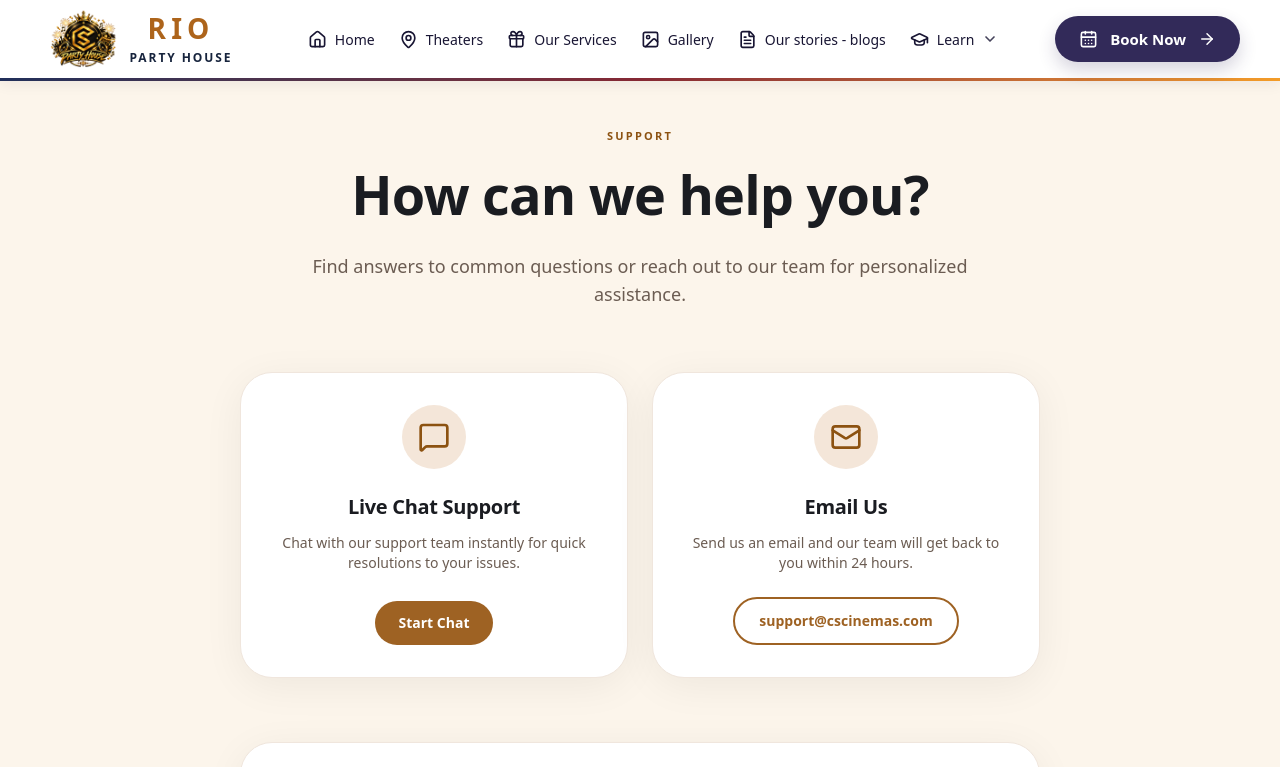
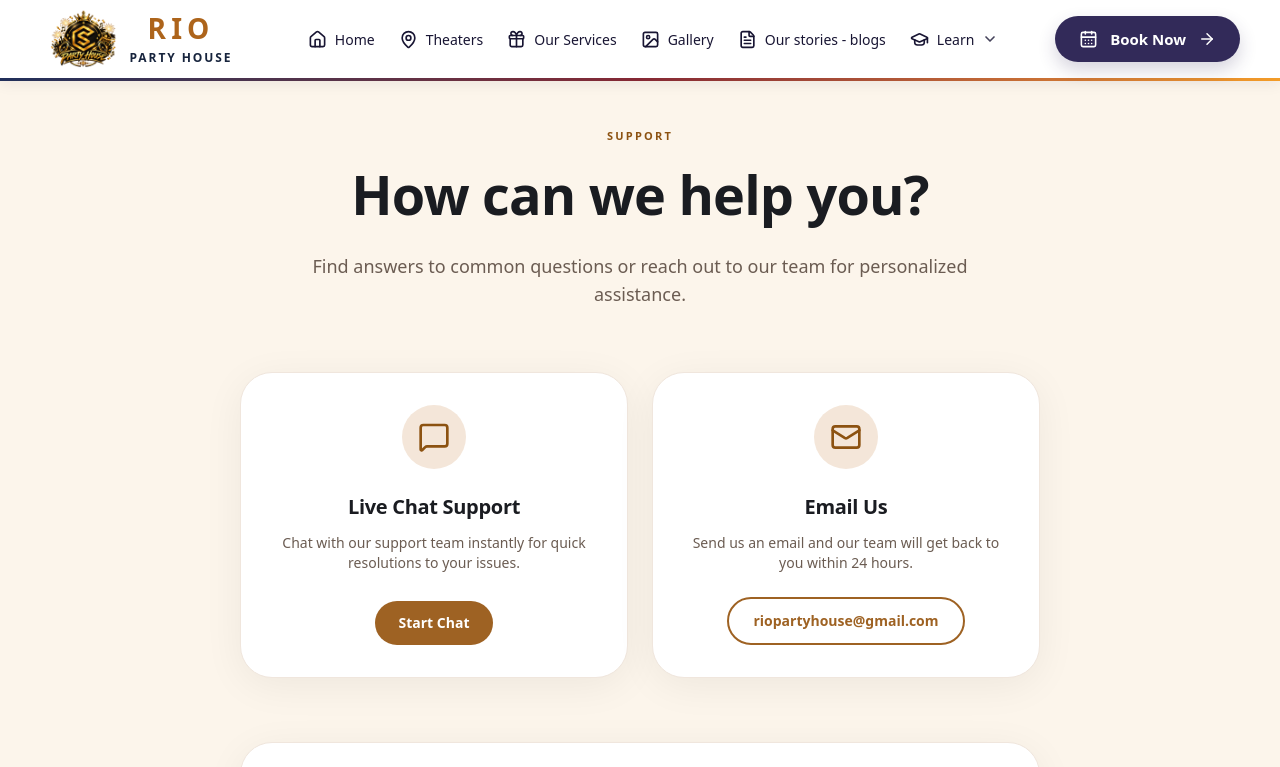
Before and after one commit to vikkyrg/party-house-client, a React (Vite) app: page /help in a window 1280 px wide. Shown: the top 767 px of the page. Built offline with nearby package versions, Linux system fonts and the light colour scheme; a web font is replaced by a local one.

Commit message:
feat: add HeroBookingWidget and HelpPage components

```diff
--- a/src/components/home/HeroBookingWidget.jsx
+++ b/src/components/home/HeroBookingWidget.jsx
@@ -82,7 +82,16 @@ export function HeroBookingWidget() {
             <label className="text-[10px] font-bold tracking-widest uppercase text-[#8c5211] mb-0.5 flex items-center gap-2">
               <Calendar className="w-3 h-3" /> DATE
             </label>
-            <div className="relative w-full">
+            <div className="relative w-full h-[21px] flex items-center">
+              {/* Custom Display Layer */}
+              <div className="absolute inset-0 flex items-center pointer-events-none justify-between">
+                <span className={`text-[14px] font-bold ${selectedDate ? 'text-[#1a1c21]' : 'text-[#1a1c21]/60'}`}>
+                  {selectedDate ? selectedDate.split('-').reverse().join('-') : 'dd-mm-yyyy'}
+                </span>
+                <Calendar className="w-4 h-4 text-[#8c5211] opacity-70" />
+              </div>
+
+              {/* Native Input Layer */}
               <input
                 type="date"
                 value={selectedDate}
@@ -92,7 +101,7 @@ export function HeroBookingWidget() {
                   setValidationError('');
                 }}
                 aria-label="Select booking date"
-                className="w-full appearance-none bg-transparent text-[14px] font-bold text-[#1a1c21] focus:outline-none cursor-pointer"
+                className="absolute inset-0 w-full h-full opacity-0 cursor-pointer"
               />
             </div>
           </div>
--- a/src/pages/HelpPage.jsx
+++ b/src/pages/HelpPage.jsx
@@ -57,8 +57,8 @@ export function HelpPage() {
             </div>
             <h3 className="text-xl font-bold font-heading text-[#1a1c21] mb-3">Email Us</h3>
             <p className="text-[#6b5c52] text-sm mb-6">Send us an email and our team will get back to you within 24 hours.</p>
-            <a href="mailto:support@cscinemas.com" className="px-6 py-3 bg-white text-[#9e6223] border-2 border-[#9e6223] font-bold text-sm rounded-full hover:bg-[#F9F6F0] transition-colors mt-auto">
-              support@cscinemas.com
+            <a href="mailto:riopartyhouse@gmail.com" className="px-6 py-3 bg-white text-[#9e6223] border-2 border-[#9e6223] font-bold text-sm rounded-full hover:bg-[#F9F6F0] transition-colors mt-auto">
+              riopartyhouse@gmail.com
             </a>
           </motion.div>
         </div>
```
